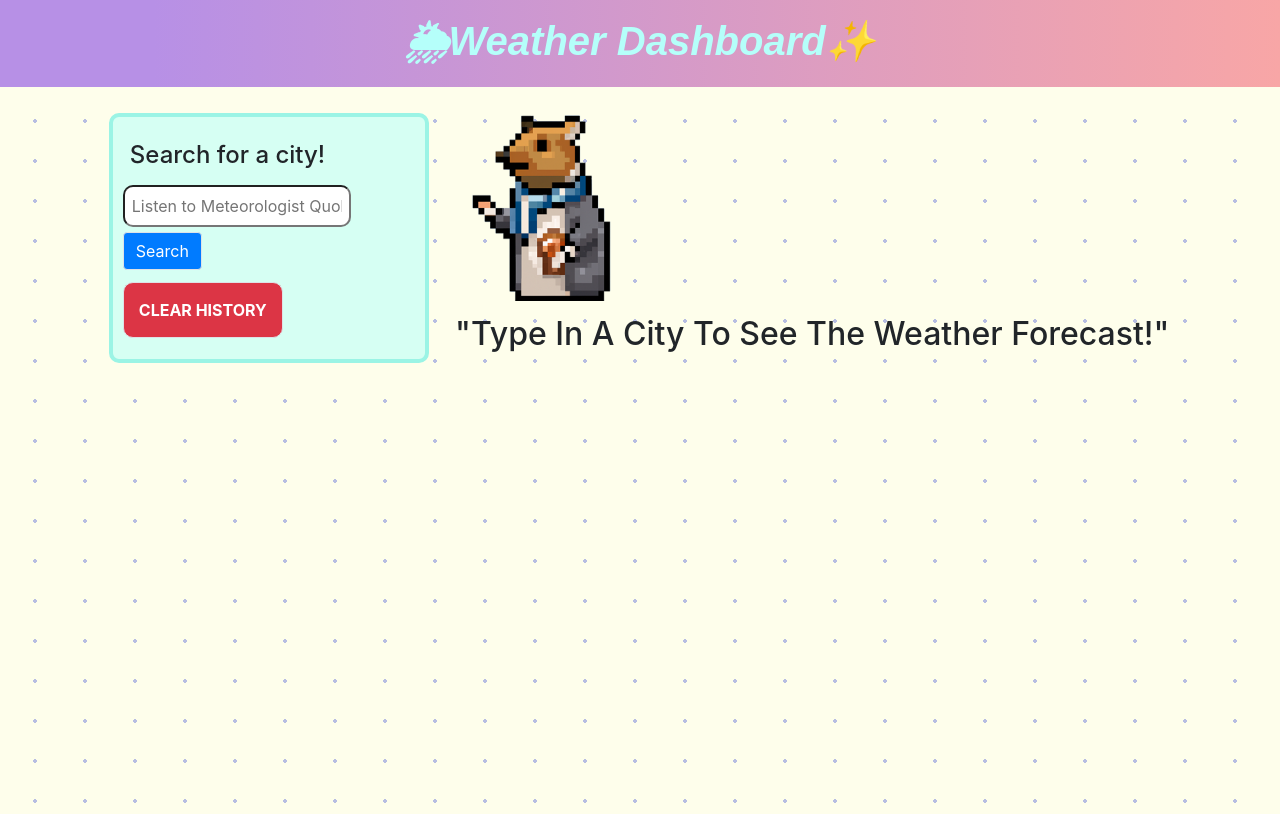
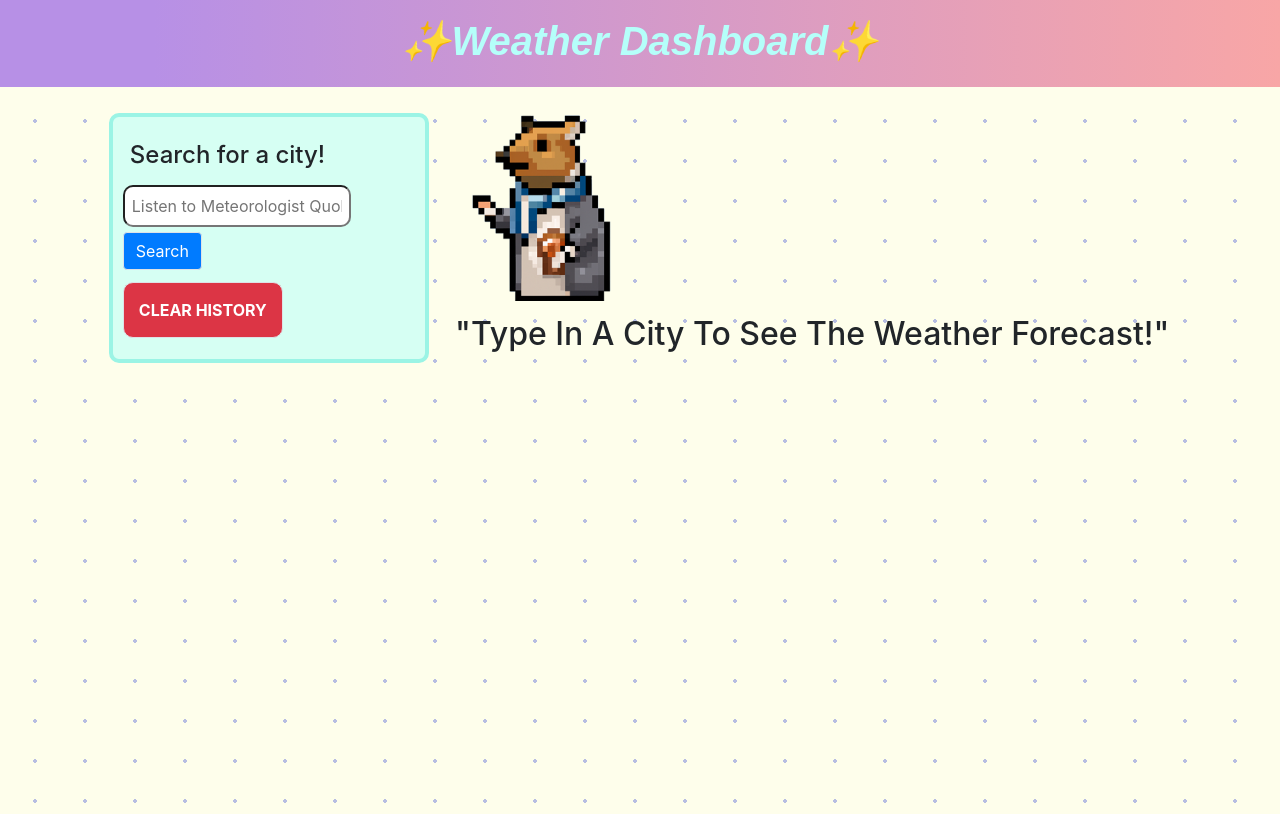
Before and after one commit to WhaleAnchor/weather-dashboard, a plain HTML site: page index.html in a window 1280 px wide. Drawn offline with nearby package versions, Linux system fonts and the light colour scheme.

Commit message:
cleaned up index.html

```diff
--- a/index.html
+++ b/index.html
@@ -10,7 +10,7 @@
 </head>
 <body>
     <header>
-        <h1><strong>🌦Weather Dashboard✨</strong></h1>
+        <h1><strong>✨Weather Dashboard✨</strong></h1>
     </header>
 
     <main>
@@ -25,7 +25,6 @@
                 </form>
                 <div class="past-search border" id="past-search-buttons" hidden></div>
                 <button class="d-flex w-30 btn-danger border p-2" id="clearHistory" type="submit"><strong>CLEAR HISTORY</strong></button>
-
             </aside>
 
             <div id="instructions">
@@ -52,6 +51,7 @@
                         <h2 id="forecast-title"></h2>
                         <div class="d-flex" id="fiveday-container"></div>
                 </div>
+
             </div>
         </div>
     </main>
```
